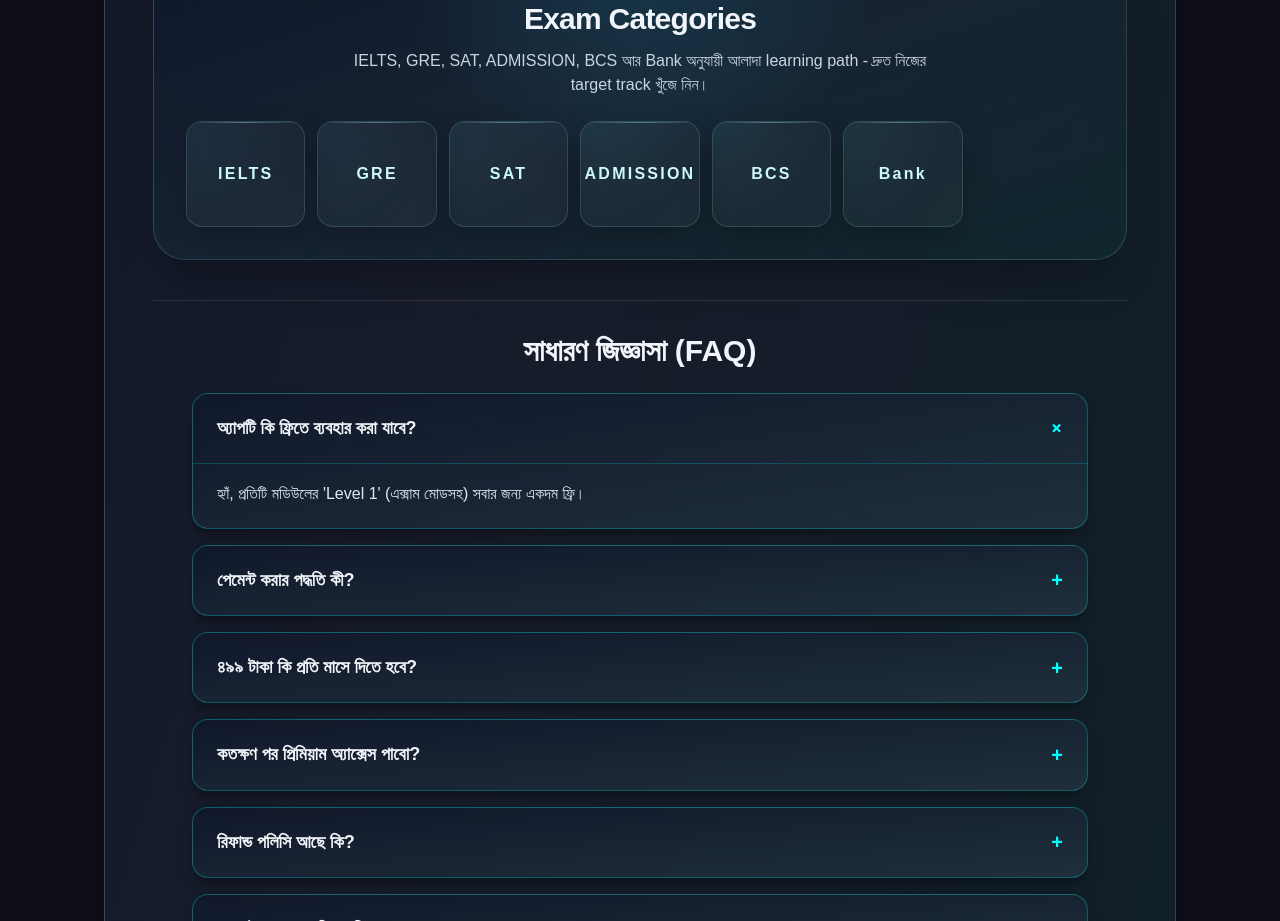
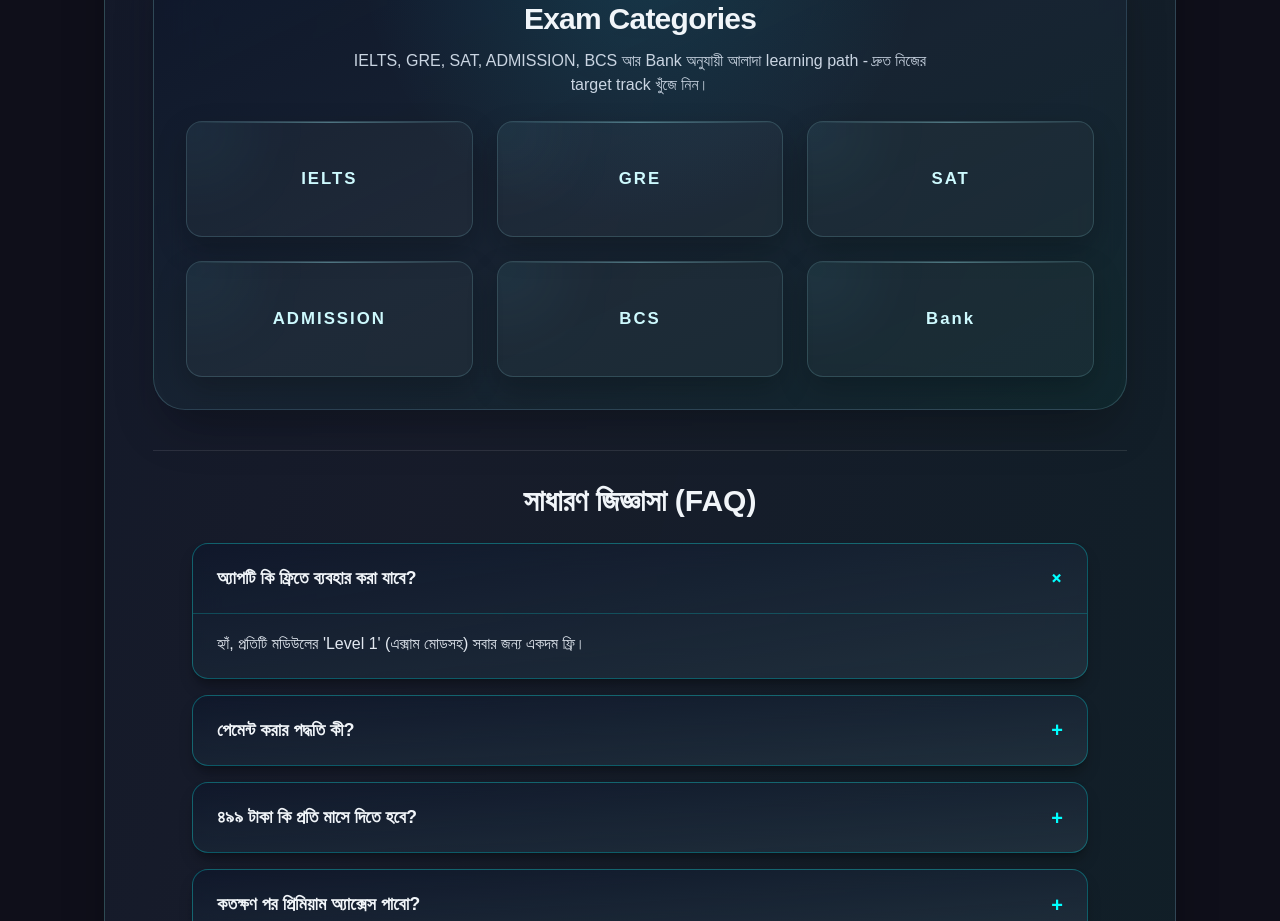
Before and after one commit to yeasinarafatx/easyvocab, a Next.js app: page / in a window 1280 px wide. Shown: the part 2160-3081 px from the top of the page. Built offline with nearby package versions, Linux system fonts and the light colour scheme; no server answers.

Commit message:
Refine exam categories spacing

```diff
--- a/src/app/page.tsx
+++ b/src/app/page.tsx
@@ -386,15 +386,15 @@ export default function Home() {
                 </div>
 
                 <div className="mt-6 flex justify-center">
-                  <div className="grid w-full max-w-6xl grid-cols-2 gap-3 sm:grid-cols-3 lg:grid-cols-4 xl:grid-cols-7">
+                  <div className="grid w-full max-w-5xl grid-cols-2 gap-4 sm:grid-cols-3 sm:gap-5 lg:grid-cols-3 lg:gap-6">
                     {examCategories.map((exam, idx) => (
                       <div
                         key={`${exam.name}-${idx}`}
-                        className="group relative flex min-h-[96px] flex-col items-center justify-center overflow-hidden rounded-2xl border border-cyan-200/16 bg-white/[0.03] px-3 py-3 text-center text-slate-100 shadow-[0_12px_30px_rgba(0,0,0,0.22)] transition-all duration-300 hover:-translate-y-1 hover:border-cyan-200/30 hover:bg-white/[0.06] hover:shadow-[0_18px_36px_rgba(0,0,0,0.28)] sm:min-h-[106px]"
+                        className="group relative flex min-h-[108px] flex-col items-center justify-center overflow-hidden rounded-2xl border border-cyan-200/16 bg-white/[0.03] px-4 py-4 text-center text-slate-100 shadow-[0_12px_30px_rgba(0,0,0,0.22)] transition-all duration-300 hover:-translate-y-1 hover:border-cyan-200/30 hover:bg-white/[0.06] hover:shadow-[0_18px_36px_rgba(0,0,0,0.28)] sm:min-h-[116px] sm:px-5"
                       >
                         <span className="pointer-events-none absolute inset-x-0 top-0 h-px bg-gradient-to-r from-transparent via-cyan-200/55 to-transparent opacity-70" />
                         <span className="pointer-events-none absolute -left-8 -top-8 h-20 w-20 rounded-full bg-cyan-300/10 blur-2xl transition-opacity duration-300 group-hover:opacity-80" />
-                        <p className="text-sm font-extrabold tracking-[0.14em] text-cyan-100 sm:text-base">{exam.name}</p>
+                        <p className="text-sm font-extrabold tracking-[0.12em] text-cyan-100 sm:text-base lg:text-[1.05rem]">{exam.name}</p>
                       </div>
                     ))}
                   </div>
```
